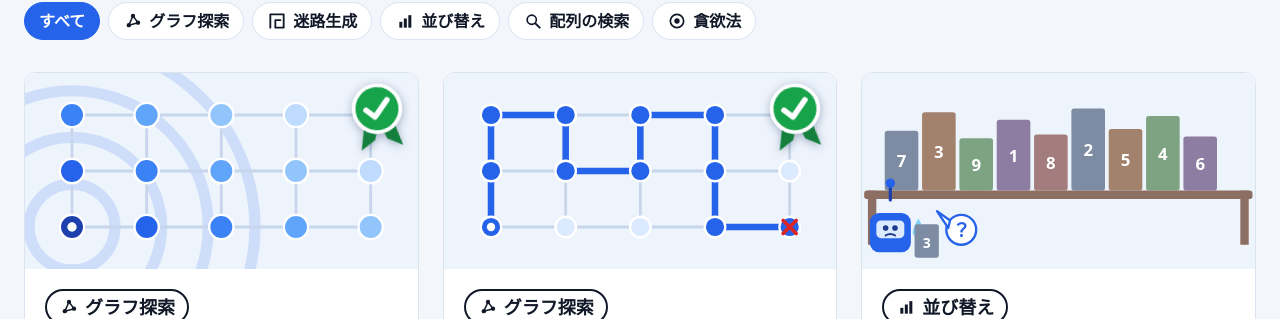
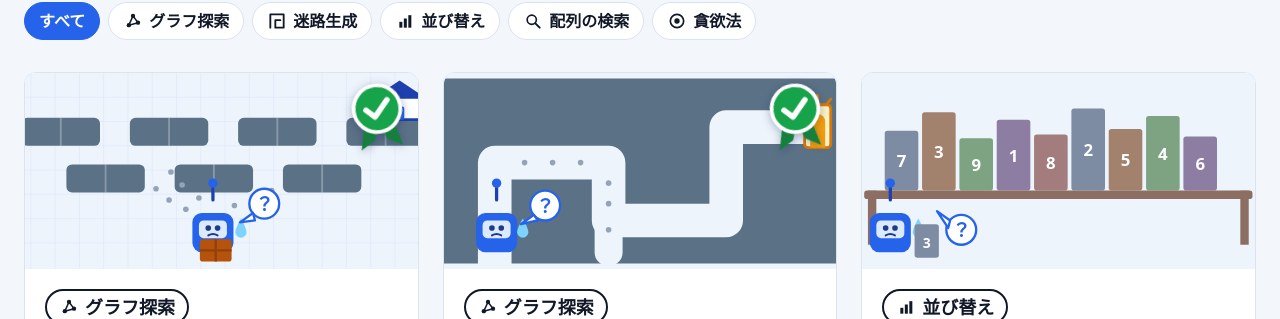
Before and after one commit to BeppuKanato/engineer-quest-ui-brushup, a Next.js app: page /courses in a window 1280 px wide. Shown: the part 299-618 px from the top of the page. Built offline with nearby package versions, Linux system fonts and the light colour scheme.

Commit message:
feat: サムネを全単元の場面版に統一し、単元画面のミッション帯にも場面を使う

```diff
--- a/src/design/MissionThumbnail.tsx
+++ b/src/design/MissionThumbnail.tsx
@@ -519,13 +519,13 @@ export const DfsMethodThumbnail: React.FC = () => {
   );
 };
 
-/** ミッション場面サムネがある単元はそれを、無い単元は null を返す。BFS/DFS は比較のため手法版を表示中。 */
+/** ミッション場面サムネがある単元はそれを、無い単元は null を返す。全単元が場面版にそろった。 */
 export const missionThumbnailFor = (courseId: string): React.ReactNode => {
   switch (courseId) {
     case "course-algorithm-breadth-first-search-v1":
-      return <BfsMethodThumbnail />;
+      return <BfsMissionThumbnail />;
     case "course-algorithm-depth-first-search-v1":
-      return <DfsMethodThumbnail />;
+      return <DfsMissionThumbnail />;
     case "course-algorithm-maze-digging-v1":
       return <DiggingMissionThumbnail />;
     case "course-algorithm-wall-extension-v1":
--- a/src/features/learning/app/UnitOverview.tsx
+++ b/src/features/learning/app/UnitOverview.tsx
@@ -12,6 +12,7 @@ import { getAchievements, type AchievementItem } from "@/api/achievements.api";
 import { AppBreadcrumbs } from "@/app/component/appBreadcrumbs";
 import { AppHeader } from "@/app/component/appHeader";
 import { CourseThumbnail } from "@/app/courses/component/courseThumbnail";
+import { missionThumbnailFor } from "@/design/MissionThumbnail";
 import { useUserSession } from "@/app/component/userSession";
 import { startLearningUnit } from "@/api/learning.api";
 import { appLearningTokens as tokens } from "./appLearning.tokens";
@@ -69,7 +70,7 @@ export function UnitOverview({ courseId }: { courseId: string }) {
             <Box component="section" aria-label="目標ミッション" sx={{ mt: 2.5, p: { xs: 2, md: 3 }, bgcolor: "#fff", border: "2px solid #2563eb", borderRadius: 3 }}>
               <Stack direction={{ xs: "column", md: "row" }} spacing={3} alignItems={{ xs: "stretch", md: "center" }}>
                 <Box aria-hidden sx={{ width: { xs: "100%", md: 220 }, maxWidth: 280, flexShrink: 0, alignSelf: "center" }}>
-                  <CourseThumbnail courseId={unit.courseId} />
+                  {missionThumbnailFor(unit.courseId) ?? <CourseThumbnail courseId={unit.courseId} />}
                 </Box>
                 <Box sx={{ flex: 1, minWidth: 0 }}>
                   <Stack direction="row" spacing={1} alignItems="center" flexWrap="wrap" useFlexGap>
```
